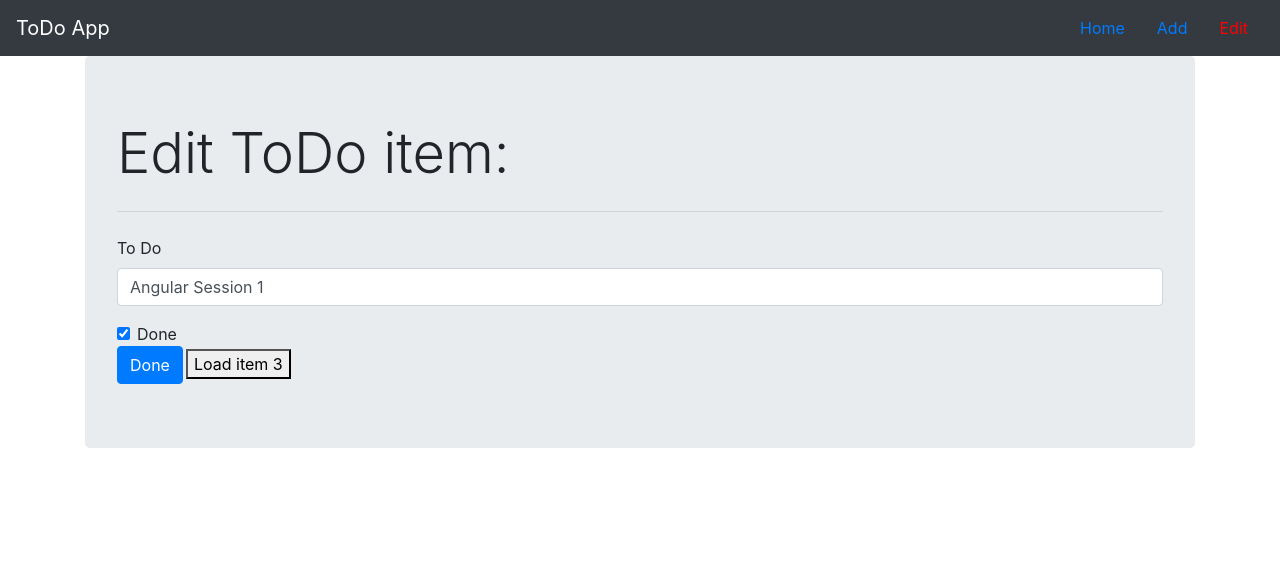
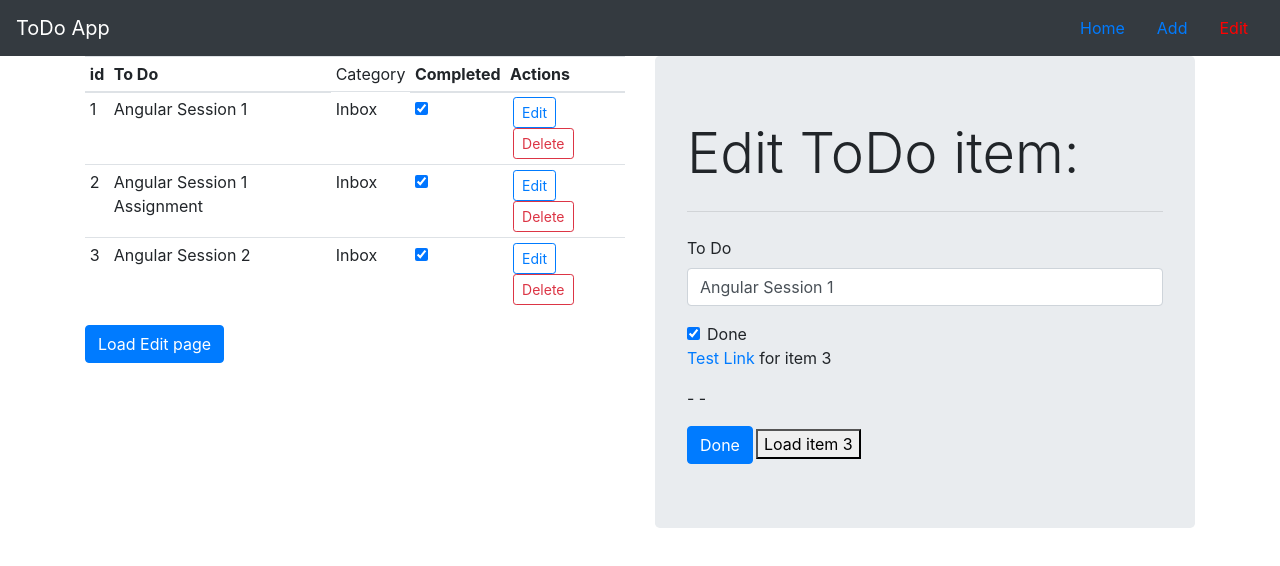
Before and after one commit to kapsnotes/ToDoAngular, an Angular app: page /todo/edit/1 in a window 1280 px wide. Shown: the top 566 px of the page. Built offline with nearby package versions, Linux system fonts and the light colour scheme.

Commit message:
Session 5 code

```diff
--- a/src/app/todo/todo-edit/todo-edit.component.html
+++ b/src/app/todo/todo-edit/todo-edit.component.html
@@ -4,7 +4,7 @@
 
   <div class="form-group">
     <label for="todo-to-add">To Do</label>
-    <input type="text" id="todo-to-add" class="form-control" [(ngModel)]="toDo.name">
+    <input type="text" id="todo-to-add" class="form-control" [value]="toDo.name" #name>
   </div>
 
   <div class="form-check">
@@ -18,6 +18,19 @@
     </label>
   </div>
 
+  <p>
+    <a
+      [routerLink]="['/todo', 'edit', 3]"
+      [queryParams]="{a: 'A', b: 'B'}"
+      [fragment]="'Hello'"
+    >
+      Test Link
+    </a>
+    for item 3
+  </p>
+  <p>
+    {{ paramA }} - {{ paramB }} - {{ fragment }}
+  </p>
   <button class="btn btn-primary" (click)="hideForm()">Done</button>
   <button (click)="loadItem3()">Load item 3</button>
 </div>
--- a/src/app/todo/todo-edit/todo-edit.component.ts
+++ b/src/app/todo/todo-edit/todo-edit.component.ts
@@ -1,23 +1,31 @@
-import { Component, EventEmitter, Input, OnInit, Output } from '@angular/core';
-import {ActivatedRoute, Params, Router} from '@angular/router';
-import {ToDoService} from '../../services/to-do.service';
+import {Component, ElementRef, Input, OnDestroy, OnInit, ViewChild} from '@angular/core';
+import { ActivatedRoute, Params, Router } from '@angular/router';
+
+import { ToDoService } from '../../services/to-do.service';
 
 @Component({
   selector: 'app-todo-edit',
   templateUrl: './todo-edit.component.html',
   styleUrls: ['./todo-edit.component.css']
 })
-export class TodoEditComponent implements OnInit {
+export class TodoEditComponent implements OnInit, OnDestroy {
   @Input() toDo;
-  @Output() onHide = new EventEmitter();
+  @ViewChild('name') name: ElementRef;
+  paramA = '-';
+  paramB = '-';
+  fragment = '-';
+  paramsSubscriber;
 
   constructor(private router: Router, private route: ActivatedRoute, private toDoService: ToDoService) { }
 
   ngOnInit() {
-    //console.log(this.route.snapshot.params['id']);
     var id = this.route.snapshot.params['id'];
+    this.paramA = this.route.snapshot.queryParams['a'];
+    this.paramB = this.route.snapshot.queryParams['b'];
+    this.fragment = this.route.snapshot.fragment;
 
-    this.route.params.subscribe((params: Params) => {
+
+    this.paramsSubscriber = this.route.params.subscribe((params: Params) => {
       id = params['id'];
       this.toDo = this.toDoService.getToDo(id);
     });
@@ -27,11 +35,28 @@ export class TodoEditComponent implements OnInit {
   }
 
   hideForm() {
-    this.onHide.emit();
+    // this.onHide.emit();
+    console.log(this.name);
+
+    this.toDo.name = this.name.nativeElement.value;
   }
 
   loadItem3() {
-    this.router.navigate(['/todo', 'edit', '3']);
+    this.router.navigate(
+      ['/todo', 'edit', '3'],
+      {
+        queryParams: {
+          a: 'AA',
+          b: 'BB'
+        },
+        fragment: 'HelloWorld'
+      }
+    );
+
+  }
+
+  ngOnDestroy() {
+    this.paramsSubscriber.unsubscribe();
   }
 
 }
--- a/src/app/todo/todo-list/todo-list-item/todo-list-item.component.html
+++ b/src/app/todo/todo-list/todo-list-item/todo-list-item.component.html
@@ -1,4 +1,6 @@
+<td>{{ todo.id }}</td>
 <td>{{ todo.name }}</td>
+<td>{{ todo.category.name }}</td>
 <td>
   <input type="checkbox" [(ngModel)]="todo.status" />
 </td>
--- a/src/app/todo/todo-list/todo-list-item/todo-list-item.component.ts
+++ b/src/app/todo/todo-list/todo-list-item/todo-list-item.component.ts
@@ -1,4 +1,7 @@
-import {Component, EventEmitter, Input, OnInit, Output} from '@angular/core';
+import {Component, Input, OnInit} from '@angular/core';
+import {Router} from '@angular/router';
+
+import {ToDoService} from '../../../services/to-do.service';
 
 @Component({
   selector: '[app-todo-list-item]',
@@ -8,20 +11,19 @@ import {Component, EventEmitter, Input, OnInit, Output} from '@angular/core';
 export class TodoListItemComponent implements OnInit {
   @Input() todo;
   @Input() index;
-  @Output() onItemDelete = new EventEmitter<number>();
-  @Output() onItemEdit = new EventEmitter<number>();
 
-  constructor() { }
+  constructor(private toDoService: ToDoService, private router: Router) { }
 
   ngOnInit() {
   }
 
   onDelete() {
-    this.onItemDelete.emit(this.index);
+    // this.onItemDelete.emit(this.index);
   }
 
   onEdit() {
-    this.onItemEdit.emit(this.index);
+    // this.onItemEdit.emit(this.index);
+    this.router.navigate(['/todo', 'edit', this.index + 1]);
   }
 
 }
--- a/src/app/todo/todo-list/todo-list.component.html
+++ b/src/app/todo/todo-list/todo-list.component.html
@@ -1,7 +1,11 @@
+<div class="row">
+  <div class="col-6">
     <table class="table table-hover table-sm">
       <thead>
       <tr>
+        <th scope="col">id</th>
         <th scope="col">To Do</th>
+        <td scope="col">Category</td>
         <th scope="col">Completed</th>
         <th scope="col">Actions</th>
       </tr>
@@ -11,10 +15,13 @@
         app-todo-list-item
         *ngFor="let todoListItem of toDoServices.todos; let i = index"
         [todo]="todoListItem"
-      [index]="i"
-      (onItemDelete)="onDelete($event)"
-      (onItemEdit)="onEdit($event)"></tr>
+        [index]="i"></tr>
       </tbody>
     </table>
 
     <button class="btn btn-primary" (click)="loadEditPage()">Load Edit page</button>
+  </div>
+  <div class="col-6">
+    <router-outlet></router-outlet>
+  </div>
+</div>
--- a/src/app/todo/todo.component.ts
+++ b/src/app/todo/todo.component.ts
@@ -37,18 +37,18 @@ export class TodoComponent implements OnInit {
   //   // this.todos.push(new ToDo(toDo, false));
   // }
 
-  onDelete(index) {
-    // this.todos.splice(index, 1);
-  }
+  // onDelete(index) {
+  //   // this.todos.splice(index, 1);
+  // }
+  //
+  // onEdit(index) {
+  //   // this.editFormItem = this.todos[index];
+  //   // this.editFormVisible = true;
+  // }
 
-  onEdit(index) {
-    // this.editFormItem = this.todos[index];
-    // this.editFormVisible = true;
-  }
-
-  hideEditForm() {
-    this.editFormItem = null;
-    this.editFormVisible = false;
-  }
+  // hideEditForm() {
+  //   this.editFormItem = null;
+  //   this.editFormVisible = false;
+  // }
 
 }
```
Also changed, not shown: src/app/app.module.ts (+8 -2 lines). Lines whose indentation alone changed are shown as unchanged.
